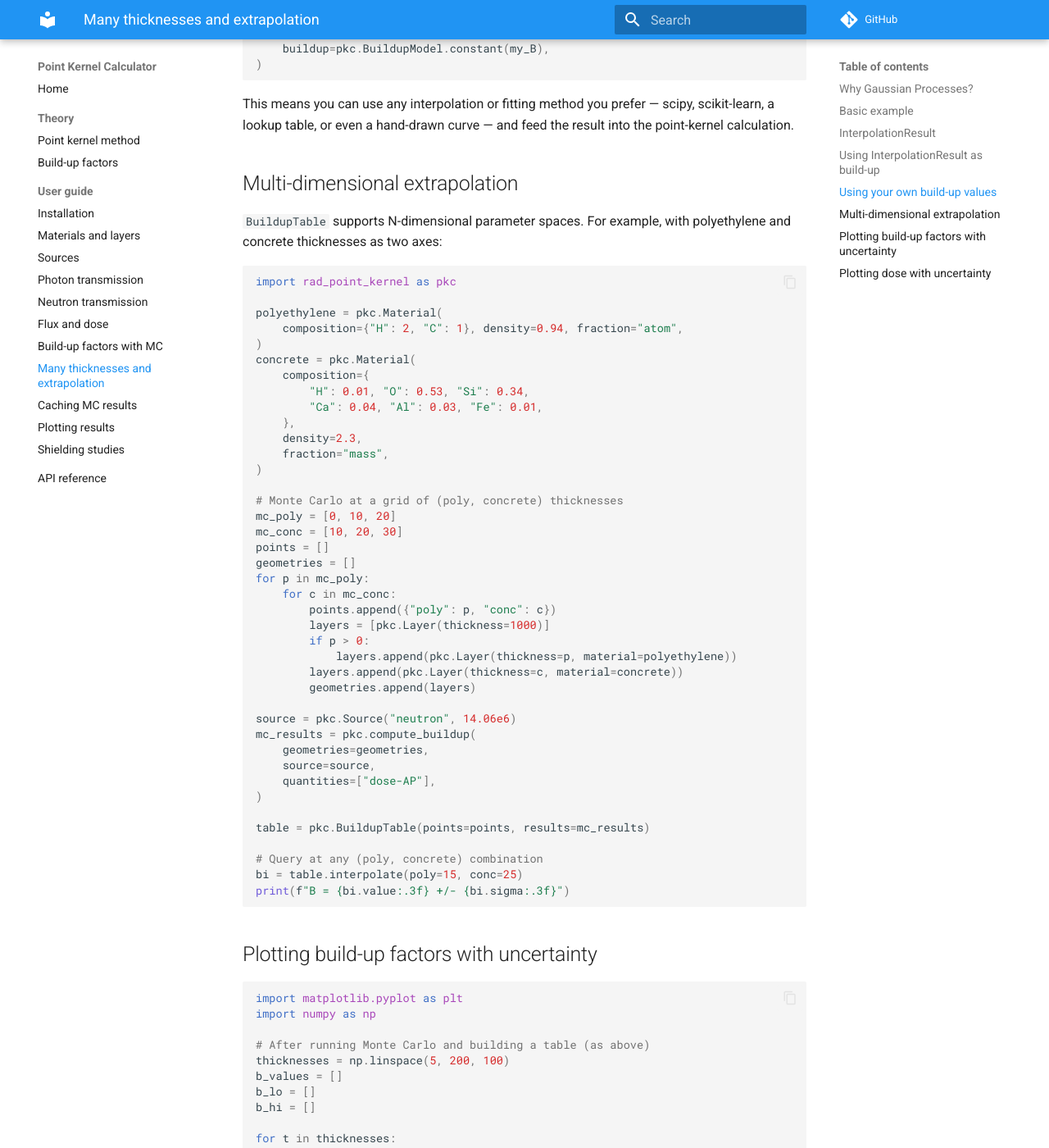
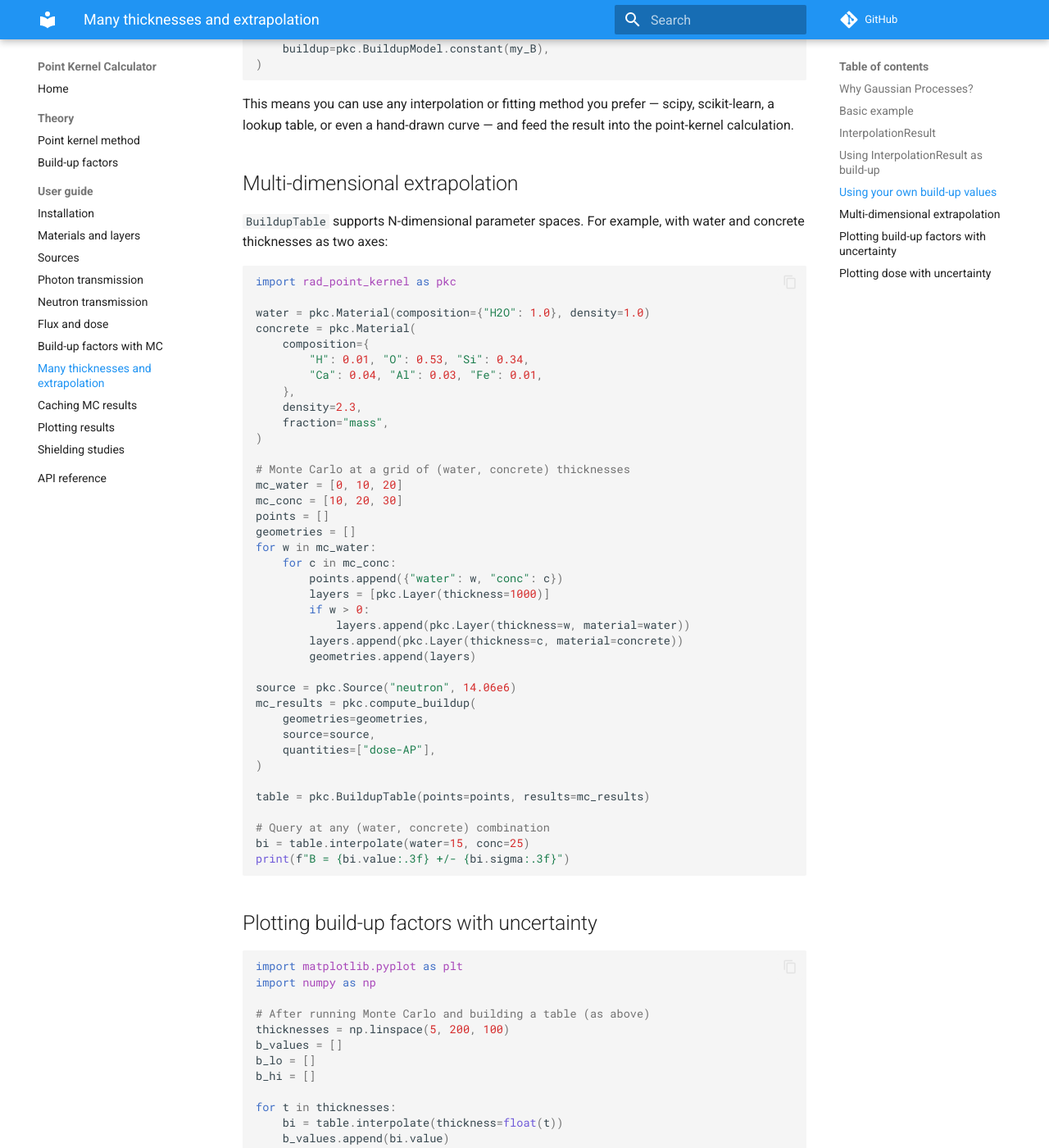
Before and after one commit to fusion-energy/rad_point_kernel, an MkDocs documentation site: the page built from docs/guide/extrapolation.md, in a window 1280 px wide and 1400 px high, scrolled down 2659 px. Shown: the whole window at 82% size. Built offline with MkDocs 1.6.1 and Material for MkDocs 9.7.7, drawn with Linux system fonts in a browser that asks for light colours; comment, search, counter and statistics services are not loaded.

Commit message:
fix stale quantity keys and poly->water docs

````diff
--- a/docs/guide/extrapolation.md
+++ b/docs/guide/extrapolation.md
@@ -118,14 +118,12 @@ This means you can use any interpolation or fitting method you prefer — scipy,
 
 ## Multi-dimensional extrapolation
 
-`BuildupTable` supports N-dimensional parameter spaces. For example, with polyethylene and concrete thicknesses as two axes:
+`BuildupTable` supports N-dimensional parameter spaces. For example, with water and concrete thicknesses as two axes:
 
 ```python
 import rad_point_kernel as pkc
 
-polyethylene = pkc.Material(
-    composition={"H": 2, "C": 1}, density=0.94, fraction="atom",
-)
+water = pkc.Material(composition={"H2O": 1.0}, density=1.0)
 concrete = pkc.Material(
     composition={
         "H": 0.01, "O": 0.53, "Si": 0.34,
@@ -135,17 +133,17 @@ concrete = pkc.Material(
     fraction="mass",
 )
 
-# Monte Carlo at a grid of (poly, concrete) thicknesses
-mc_poly = [0, 10, 20]
+# Monte Carlo at a grid of (water, concrete) thicknesses
+mc_water = [0, 10, 20]
 mc_conc = [10, 20, 30]
 points = []
 geometries = []
-for p in mc_poly:
+for w in mc_water:
     for c in mc_conc:
-        points.append({"poly": p, "conc": c})
+        points.append({"water": w, "conc": c})
         layers = [pkc.Layer(thickness=1000)]
-        if p > 0:
-            layers.append(pkc.Layer(thickness=p, material=polyethylene))
+        if w > 0:
+            layers.append(pkc.Layer(thickness=w, material=water))
         layers.append(pkc.Layer(thickness=c, material=concrete))
         geometries.append(layers)
 
@@ -158,8 +156,8 @@ mc_results = pkc.compute_buildup(
 
 table = pkc.BuildupTable(points=points, results=mc_results)
 
-# Query at any (poly, concrete) combination
-bi = table.interpolate(poly=15, conc=25)
+# Query at any (water, concrete) combination
+bi = table.interpolate(water=15, conc=25)
 print(f"B = {bi.value:.3f} +/- {bi.sigma:.3f}")
 ```
 
````
Also changed, not shown: docs/api.md (+22 -0 lines), docs/guide/studies.md (+7 -7 lines), docs/theory/buildup_factors.md (+1 -1 lines), 2 other files.
